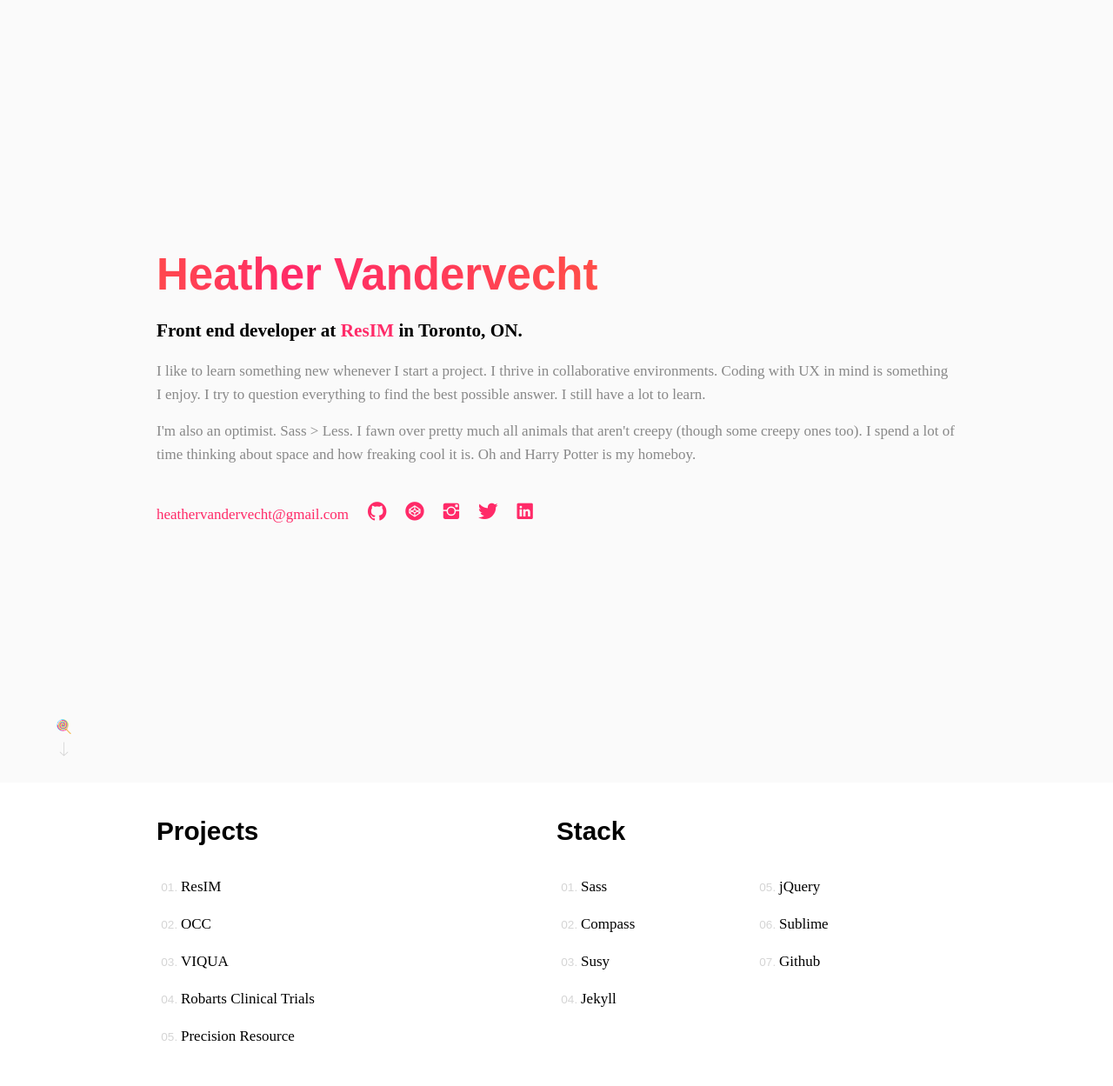
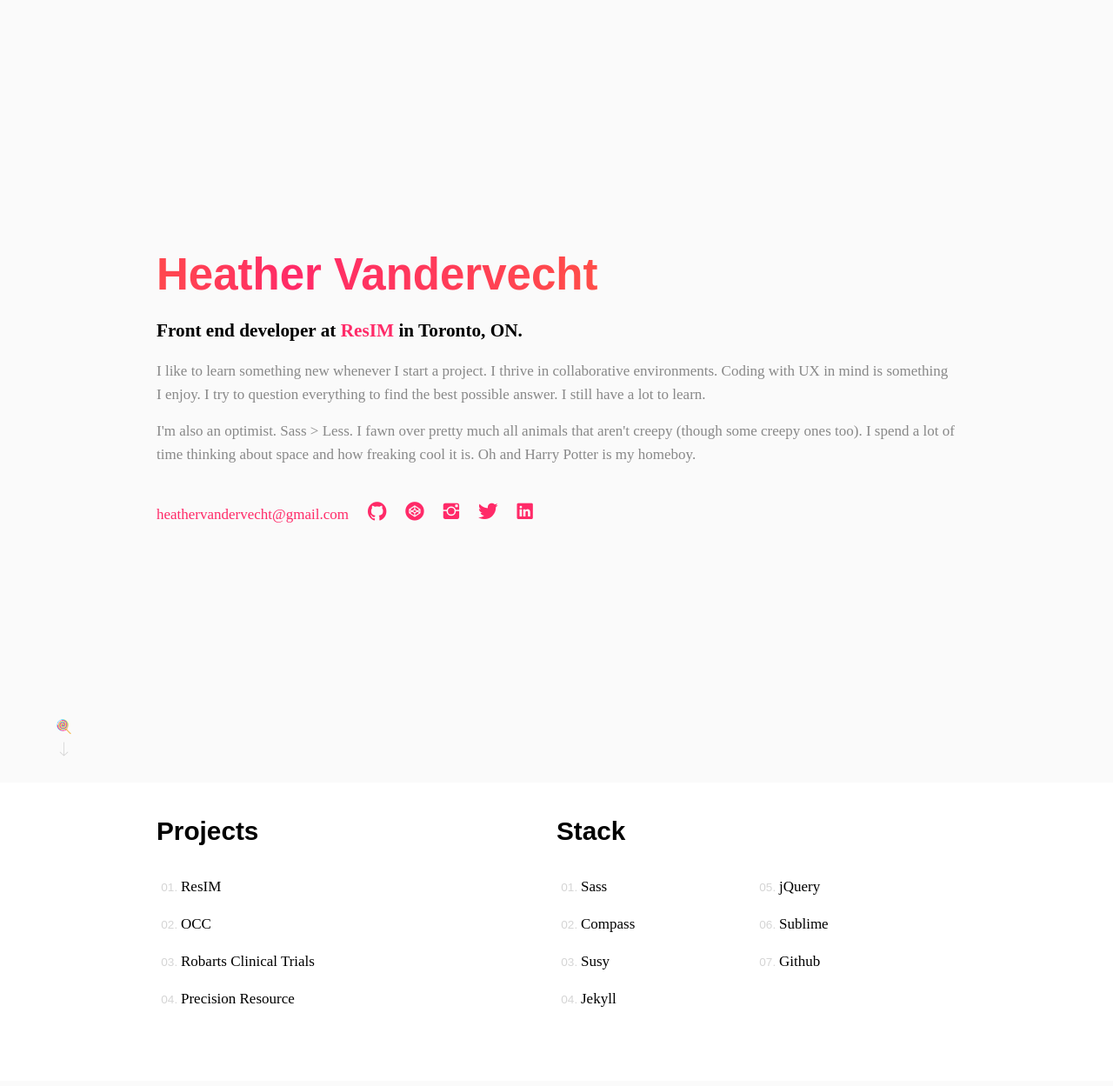
Before and after one commit to heathervv/portfolio-2016, a Jekyll site: the page built from index.html, in a window 1280 px wide. Shown: the whole page at 87% size. Built offline with Jekyll 4.4.1, drawn with Linux system fonts in a browser that asks for light colours; nearby versions of some CDN libraries; some web fonts are replaced.

Commit message:
Removing VIQUA project

```diff
--- a/index.html
+++ b/index.html
@@ -42,11 +42,6 @@
                 <li class="details__link">
                     <h4>
                         <a class="details__project" target="_blank" href="http://ontarioclimate.org">OCC</a>
-                    </h4>
-                </li>
-                <li class="details__link">
-                    <h4>
-                        <a class="details__project" target="_blank" href="http://viqua.com">VIQUA</a>
                     </h4>
                 </li>
                 <li class="details__link">
```
Also changed, not shown: 2 other files.
